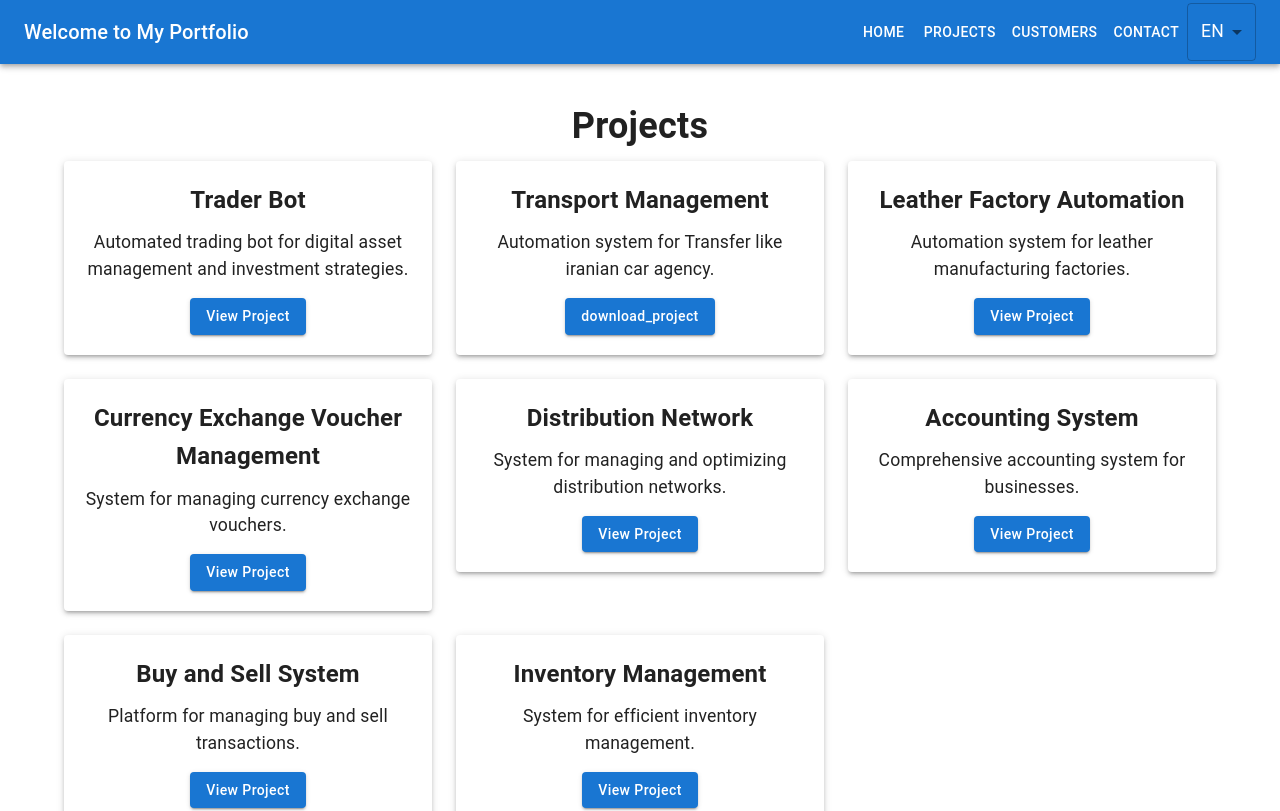
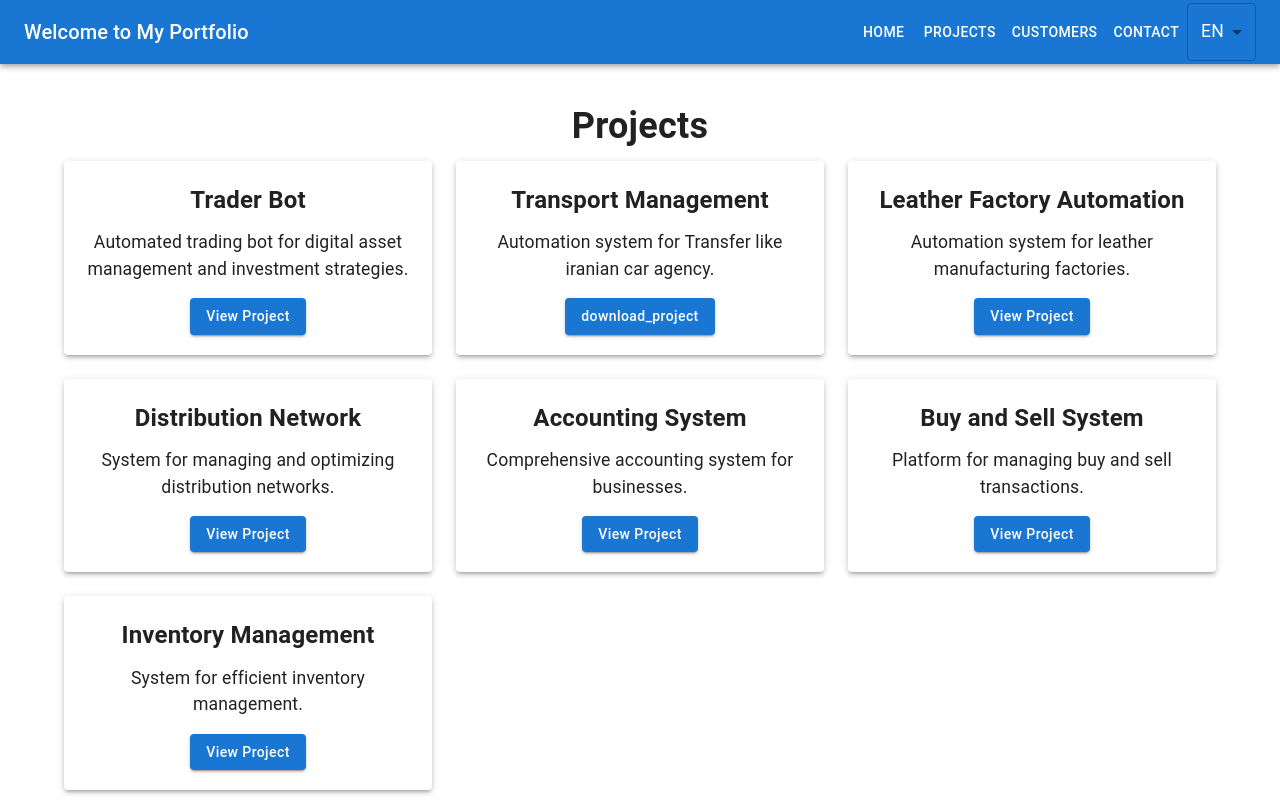
Before and after one commit to kamihadadg/kamran-portfolio, a React (Create React App) app: page /projects in a window 1280 px wide. Shown: the top 811 px of the page. Built offline with nearby package versions, Linux system fonts and the light colour scheme.

Commit message:
Update Projects.js

```diff
--- a/src/pages/Projects.js
+++ b/src/pages/Projects.js
@@ -26,11 +26,7 @@ const Projects = () => {
       description: "Automation system for leather manufacturing factories.",
       link: "/leather-factory-automation"
     },
-    {
-      title: "Currency Exchange Voucher Management",
-      description: "System for managing currency exchange vouchers.",
-      link: "/currency-exchange-voucher-management"
-    },
+
     {
       title: "Distribution Network",
       description: "System for managing and optimizing distribution networks.",
```
